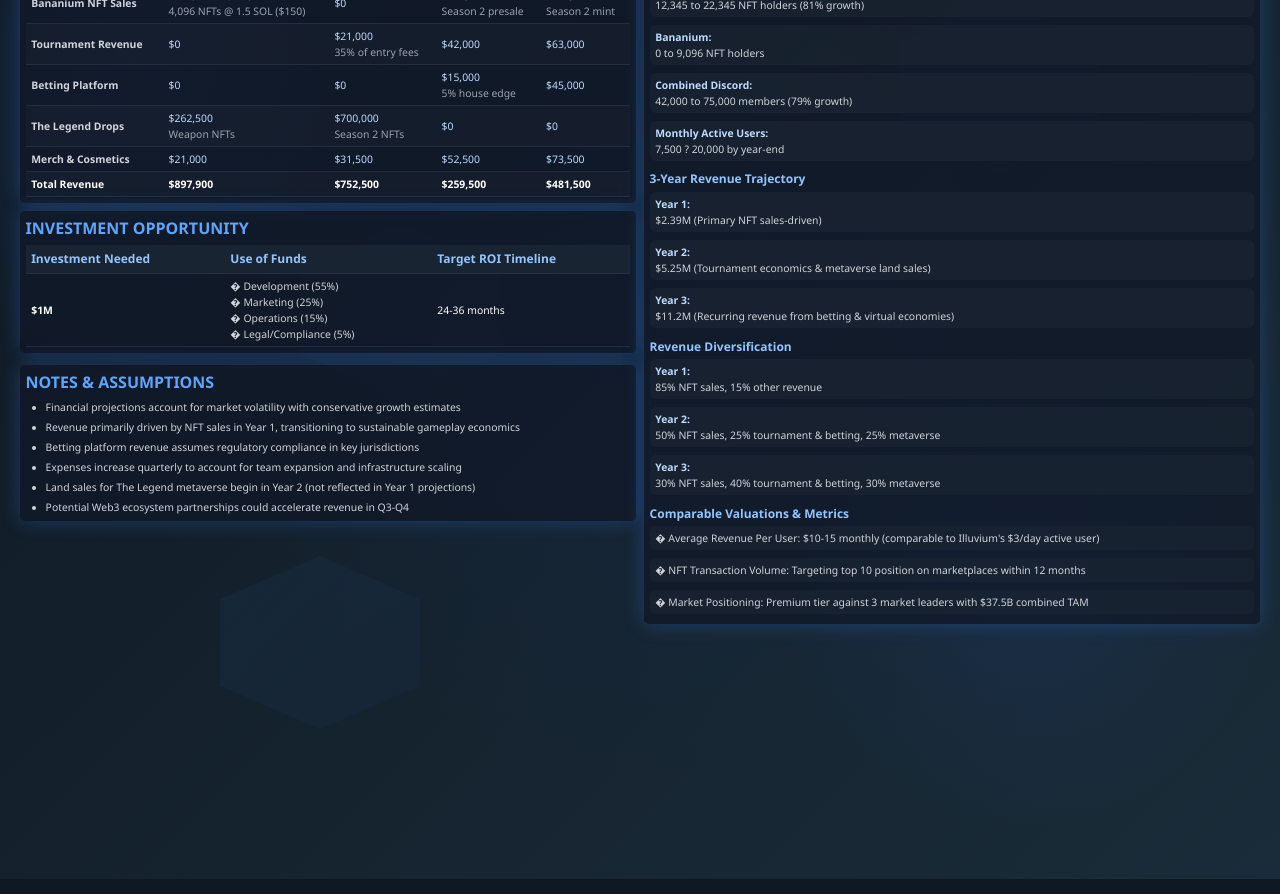
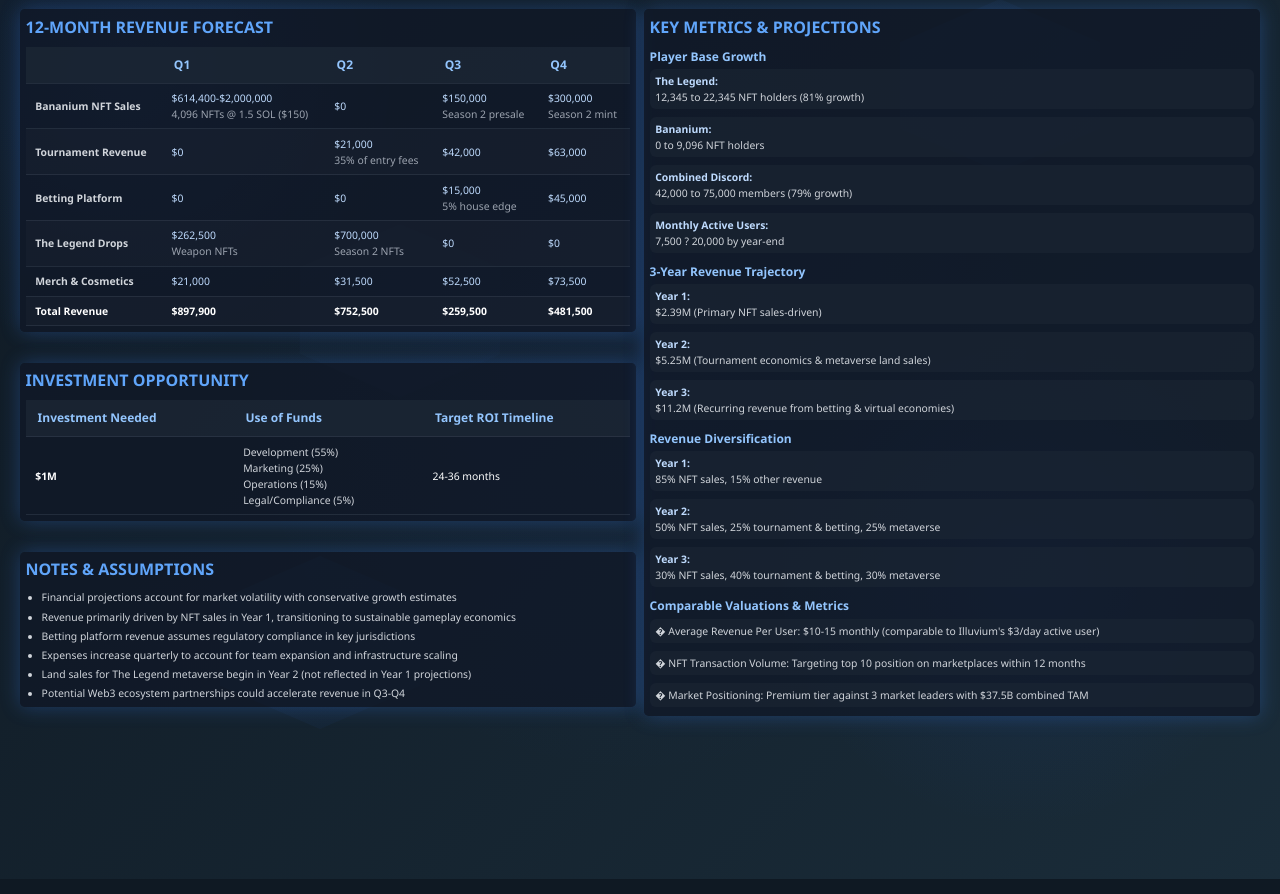
Before and after one commit to kalipsoo-degen/le-heb-pitchdeck-public, a plain HTML site: page htmlslides/12_FinancialProjections.html in a window 1280 px wide. Shown: the part 21-915 px from the top of the page. Drawn offline with nearby package versions, Linux system fonts and the light colour scheme.

Commit message:
formatting slide 12

```diff
--- a/htmlslides/12_FinancialProjections.html
+++ b/htmlslides/12_FinancialProjections.html
@@ -143,6 +143,21 @@
         .gap-4 { gap: 0.5rem !important; }
         .text-xs { font-size: 0.65rem !important; }
         .text-sm { font-size: 0.75rem !important; }
+
+        /* Additional styles for financial projections slide */
+        .bg-gray-900.card-glow {
+            margin-top: 15px !important;
+        }
+        table th {
+            padding: 0.5rem 0.75rem !important;
+            font-weight: bold;
+        }
+        table td {
+            padding: 0.4rem 0.6rem !important;
+        }
+        .content-wrapper {
+            padding-top: 60px !important;
+        }
     </style>
 </head>
 <body>
@@ -157,8 +172,8 @@
         <div class="hexagon floating" style="top: 350px; left: 300px; opacity: 0.3; transform: scale(1.5);"></div>
 
         <!-- Content -->
-        <div class="content-wrapper w-full px-8 pt-5 pb-4">
-            <div class="flex justify-between items-center mb-2">
+        <div class="content-wrapper w-full px-8 pt-8 pb-4">
+            <div class="flex justify-between items-center mb-4">
                 <div class="flex items-center">
                     <i class="fas fa-chart-line text-lg text-blue-500 mr-4"></i>
                     <h2 class="text-4xl font-bold gradient-text">FINANCIAL PROJECTIONS</h2>
@@ -169,8 +184,8 @@
             <div class="grid grid-cols-2 gap-4">
                 <!-- Left Column -->
                 <div>
-                    <div class="bg-gray-900 bg-opacity-70 rounded-xl p-3 mb-3 card-glow">
-                        <h3 class="text-base font-semibold text-blue-400 mb-2">12-MONTH REVENUE FORECAST</h3>
+                    <div class="bg-gray-900 bg-opacity-70 rounded-xl p-3 mb-4 card-glow">
+                        <h3 class="text-base font-semibold text-blue-400 mb-3">12-MONTH REVENUE FORECAST</h3>
 
                         <div class="overflow-x-auto">
                             <table class="w-full">
@@ -252,8 +267,9 @@
                         </div>
                     </div>
 
-                    <div class="bg-gray-900 bg-opacity-70 rounded-xl p-3 card-glow">
-                        <h3 class="text-base font-semibold text-blue-400 mb-2">INVESTMENT OPPORTUNITY</h3>
+                    <div class="grid grid-cols-1 gap-4 mt-4">
+                        <div class="bg-gray-900 bg-opacity-70 rounded-xl p-3 mb-4 card-glow">
+                            <h3 class="text-base font-semibold text-blue-400 mb-3">INVESTMENT OPPORTUNITY</h3>
 
                             <div class="overflow-x-auto">
                                 <table class="w-full">
@@ -268,10 +284,10 @@
                                         <tr>
                                             <td class="text-white font-semibold">$1M</td>
                                             <td>
-                                            <div class="text-gray-300">� Development (55%)</div>
-                                            <div class="text-gray-300">� Marketing (25%)</div>
-                                            <div class="text-gray-300">� Operations (15%)</div>
-                                            <div class="text-gray-300">� Legal/Compliance (5%)</div>
+                                                <div class="text-gray-300"> Development (55%)</div>
+                                                <div class="text-gray-300"> Marketing (25%)</div>
+                                                <div class="text-gray-300"> Operations (15%)</div>
+                                                <div class="text-gray-300"> Legal/Compliance (5%)</div>
                                             </td>
                                             <td class="text-white">24-36 months</td>
                                         </tr>
@@ -279,11 +295,12 @@
                                 </table>
                             </div>
                         </div>
+                    </div>
 
-                    <div class="bg-gray-900 bg-opacity-70 rounded-xl p-3 mt-3 card-glow">
-                        <h3 class="text-base font-semibold text-blue-400 mb-2">NOTES & ASSUMPTIONS</h3>
+                    <div class="bg-gray-900 bg-opacity-70 rounded-xl p-3 card-glow">
+                        <h3 class="text-base font-semibold text-blue-400 mb-3">NOTES & ASSUMPTIONS</h3>
 
-                        <ul class="list-disc pl-5 space-y-1 text-xs text-gray-300">
+                        <ul class="text-xs space-y-2 text-gray-300 list-disc pl-4">
                             <li>Financial projections account for market volatility with conservative growth estimates</li>
                             <li>Revenue primarily driven by NFT sales in Year 1, transitioning to sustainable gameplay economics</li>
                             <li>Betting platform revenue assumes regulatory compliance in key jurisdictions</li>
@@ -296,8 +313,8 @@
 
                 <!-- Right Column -->
                 <div>
-                    <div class="bg-gray-900 bg-opacity-70 rounded-xl p-3 mb-3 card-glow">
-                        <h3 class="text-base font-semibold text-blue-400 mb-2">KEY METRICS & PROJECTIONS</h3>
+                    <div class="bg-gray-900 bg-opacity-70 rounded-xl p-3 mb-4 card-glow">
+                        <h3 class="text-base font-semibold text-blue-400 mb-3">KEY METRICS & PROJECTIONS</h3>
 
                         <div class="mb-2">
                             <div class="text-sm font-semibold text-blue-300 mb-1">Player Base Growth</div>
--- a/htmlslides/slide-fix.js
+++ b/htmlslides/slide-fix.js
@@ -13,7 +13,7 @@ document.addEventListener('DOMContentLoaded', function() {
         slide.style.flexDirection = 'column';
         slide.style.justifyContent = 'center';
         slide.style.alignItems = slide.classList.contains('items-start') ? 'flex-start' : 'center';
-        slide.style.paddingTop = '40px';
+        slide.style.paddingTop = '60px';
         slide.style.paddingBottom = '40px';
         slide.style.boxSizing = 'border-box';
     }
@@ -23,14 +23,14 @@ document.addEventListener('DOMContentLoaded', function() {
     if (contentWrapper) {
         contentWrapper.style.maxHeight = '820px';
         contentWrapper.style.overflow = 'visible';
-        contentWrapper.style.paddingTop = '30px';
+        contentWrapper.style.paddingTop = '50px';
         contentWrapper.style.paddingBottom = '30px';
     }
 
     // Ensure absolute positioned elements are properly placed
     const headerElements = document.querySelectorAll('.absolute.top-6, [class*="absolute top"]');
     headerElements.forEach(el => {
-        el.style.top = '20px';
+        el.style.top = '30px';
     });
 
     // Update body styles
@@ -42,4 +42,24 @@ document.addEventListener('DOMContentLoaded', function() {
     document.body.style.height = '100vh';
     document.body.style.width = '100%';
     document.body.style.overflow = 'hidden';
+
+    // Specifically target financial projections slide
+    if (document.title.includes('Financial Projections')) {
+        // Ensure the financial table headers are visible
+        const tableHeaders = document.querySelectorAll('th');
+        tableHeaders.forEach(header => {
+            header.style.padding = '0.5rem 0.75rem';
+        });
+
+        // Adjust the overall slide position
+        if (slide) {
+            slide.style.paddingTop = '70px';
+        }
+
+        // Make sure the "12-MONTH REVENUE FORECAST" section is fully visible
+        const revenueSection = document.querySelector('.bg-gray-900.card-glow');
+        if (revenueSection) {
+            revenueSection.style.marginTop = '20px';
+        }
+    }
 });
```
Lines whose indentation alone changed are shown as unchanged.
